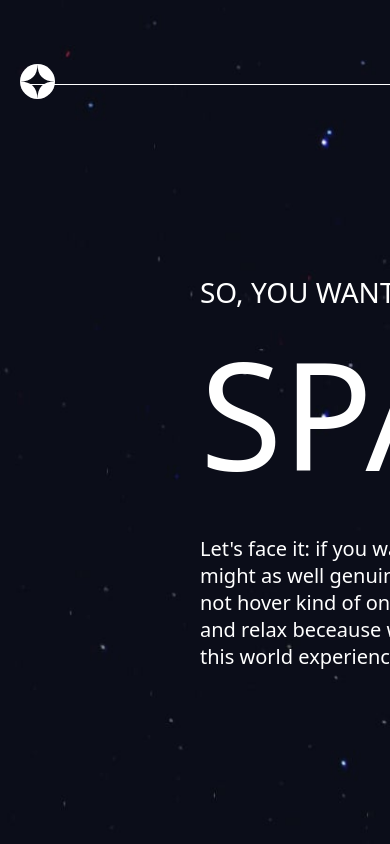
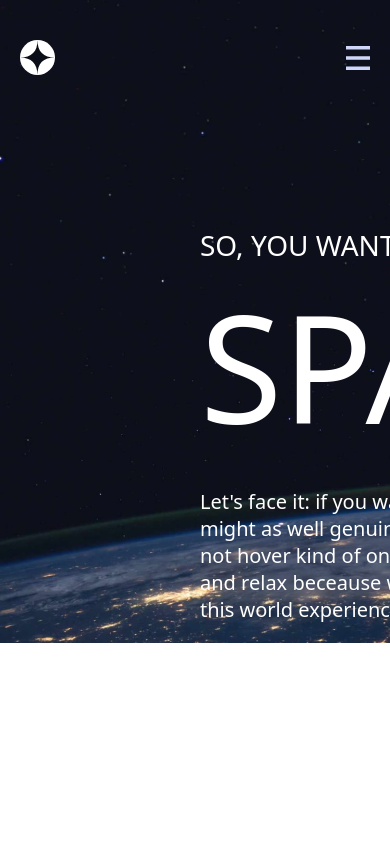
Before and after one commit to somaleyo/Router-espace, a React (Vite) app: page / in a window 390 px wide. Shown: the top 844 px of the page. Built offline with nearby package versions, Linux system fonts and the light colour scheme; a web font is replaced by a local one.

Commit message:
menu burgeur

```diff
--- a/src/components/Nav.jsx
+++ b/src/components/Nav.jsx
@@ -2,23 +2,53 @@ import { useEffect, useState } from 'react'
 import './nav.css'
 import { Link } from 'react-router-dom'
 
-
 export default function Nav({active,setactive}) {
 
+    const[open,setOpen]=useState(false)
 
-
-
+    const toggleMenu = () => {
+        setOpen(!open)
+    }
 
     return(
         <>
             <nav>
-              <Link to={"/"} className="link "><img className='logo' src="/src/assets/images/assets/shared/logo.svg" alt="" /></Link>
+                <Link to={"/"} className="link ">
+                    <img className='logo' src="/src/assets/images/assets/shared/logo.svg" alt="" />
+                </Link>
+
+                {/* Menu Burger */}
+                <div className="burger-menu" onClick={toggleMenu}>
+                    <img
+                        src={open ? "/src/assets/images/assets/shared/icon-close.svg" : "/src/assets/images/assets/shared/icon-hamburger.svg"}
+                        alt={open ? "Close menu" : "Open menu"}
+                        className="burger-icon"
+                    />
+                </div>
+
                 <div className="tiret"></div>
-                <div className="ancres">
-                <Link className='ancre' to={"/"}> <p className={active==="home"? "active ancre":"ancre"}><span>00</span> HOME</p></Link>
-                  <Link className='ancre' to={"/destination"}><p className={active ==="destination"? "active2 ancre":"ancre"}><span>01</span> DESTINATION</p></Link>
-                   <Link className='ancre' to={"/crew"}><p className={active==="crew"? "active ancre":"ancre"}><span>02</span> CREW</p></Link>
-                   <Link className='ancre' to={"/technology"}><p className={active==="technology"? "active2 ancre":"ancre"}><span>03</span> TECHNOLOGY</p></Link>
+
+                <div className={`ancres ${open ? 'ancres-open' : ''}`}>
+                    <Link className='ancre' to={"/"} onClick={() => setOpen(false)}>
+                        <p className={active==="home"? "active ancre":"ancre"}>
+                            <span>00</span> HOME
+                        </p>
+                    </Link>
+                    <Link className='ancre' to={"/destination"} onClick={() => setOpen(false)}>
+                        <p className={active ==="destination"? "active2 ancre":"ancre"}>
+                            <span>01</span> DESTINATION
+                        </p>
+                    </Link>
+                    <Link className='ancre' to={"/crew"} onClick={() => setOpen(false)}>
+                        <p className={active==="crew"? "active ancre":"ancre"}>
+                            <span>02</span> CREW
+                        </p>
+                    </Link>
+                    <Link className='ancre' to={"/technology"} onClick={() => setOpen(false)}>
+                        <p className={active==="technology"? "active2 ancre":"ancre"}>
+                            <span>03</span> TECHNOLOGY
+                        </p>
+                    </Link>
                 </div>
             </nav>
         </>
--- a/src/components/nav.css
+++ b/src/components/nav.css
@@ -64,3 +64,56 @@ nav{
     cursor: pointer;
 
 }
+
+.burger-menu {
+    display: none;
+    cursor: pointer;
+    z-index: 1001;
+}
+
+.burger-icon {
+    width: 24px;
+    height: 24px;
+}
+
+/* Styles responsive */
+@media (max-width: 1090px) {
+    .burger-menu {
+        display: block;
+    }
+    nav{
+        display:flex;
+        justify-content: space-between;
+        margin-left: 20px;
+        margin-right: 20px;
+    }
+
+    .tiret {
+        display: none;
+    }
+
+    .ancres {
+        position: fixed;
+        top: 0;
+        right: 100%;
+        height: 100vh;
+        width: 210px;
+        background: rgba(255, 255, 255, 0.1);
+        backdrop-filter: blur(20px);
+        flex-direction: column;
+        transition: right 0.3s ease;
+        padding-top: 80px;
+
+        align-items: flex-start;
+        justify-content: start;
+        display: flex;
+        flex-direction: column;
+    }
+
+    .ancres-open {
+        right: 67%;
+    }
+    .ancre{
+        margin-left: -10px;
+    }
+}
--- a/src/pages/home.css
+++ b/src/pages/home.css
@@ -16,3 +16,15 @@ body{
     color: white;
     font-family: system-ui, -apple-system, BlinkMacSystemFont, 'Segoe UI', Roboto, Oxygen, Ubuntu, Cantarell, 'Open Sans', 'Helvetica Neue', sans-serif;
 }
+
+
+@media (max-width:576px){
+    .home-container{
+    width: 100%;
+    height:100%;
+    object-fit: cover;
+    background-image: url('../assets/images/assets/home/background-home-mobile.jpg');
+    background-repeat: no-repeat;
+    background-size:cover ;
+}
+}
```
